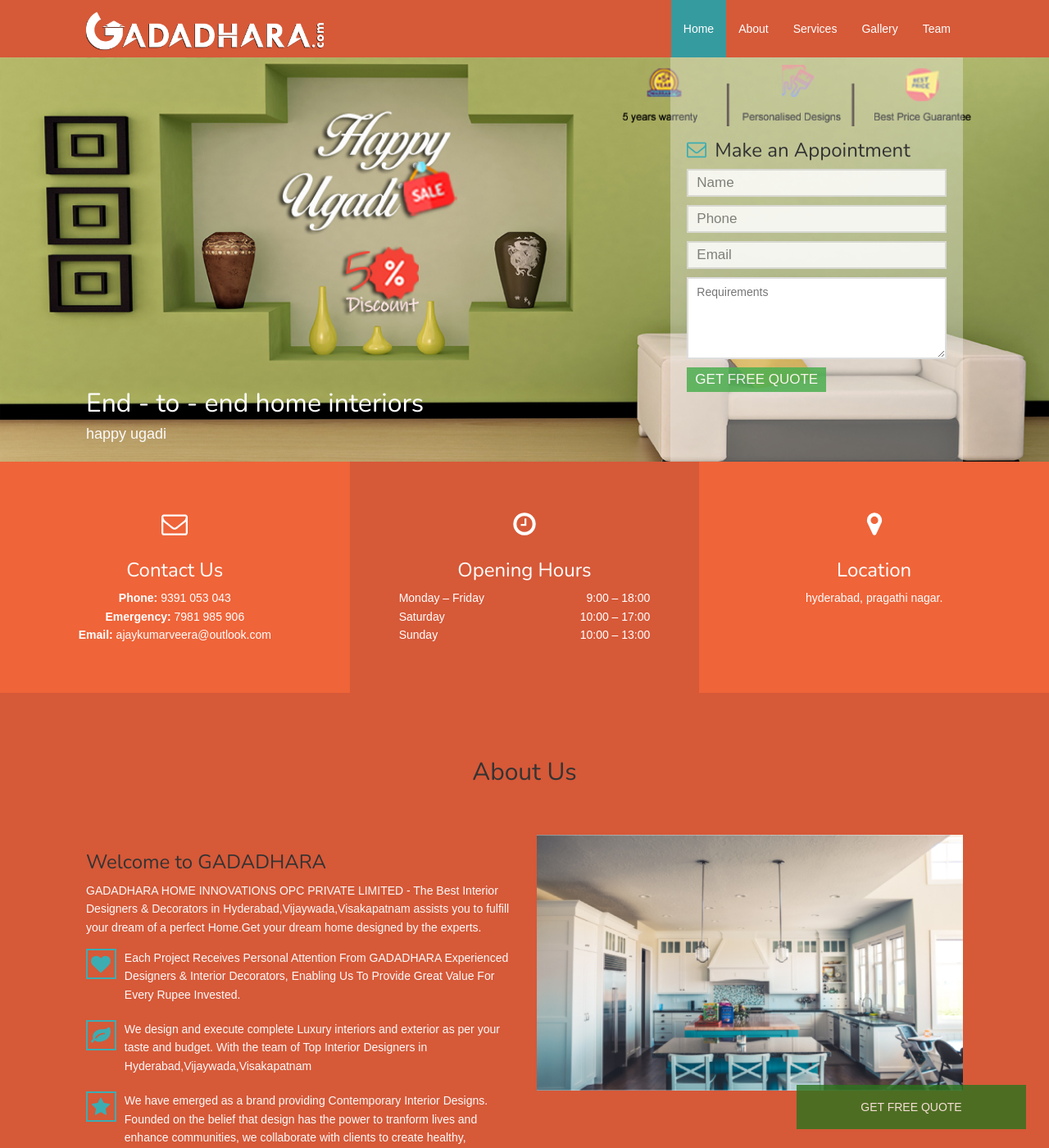
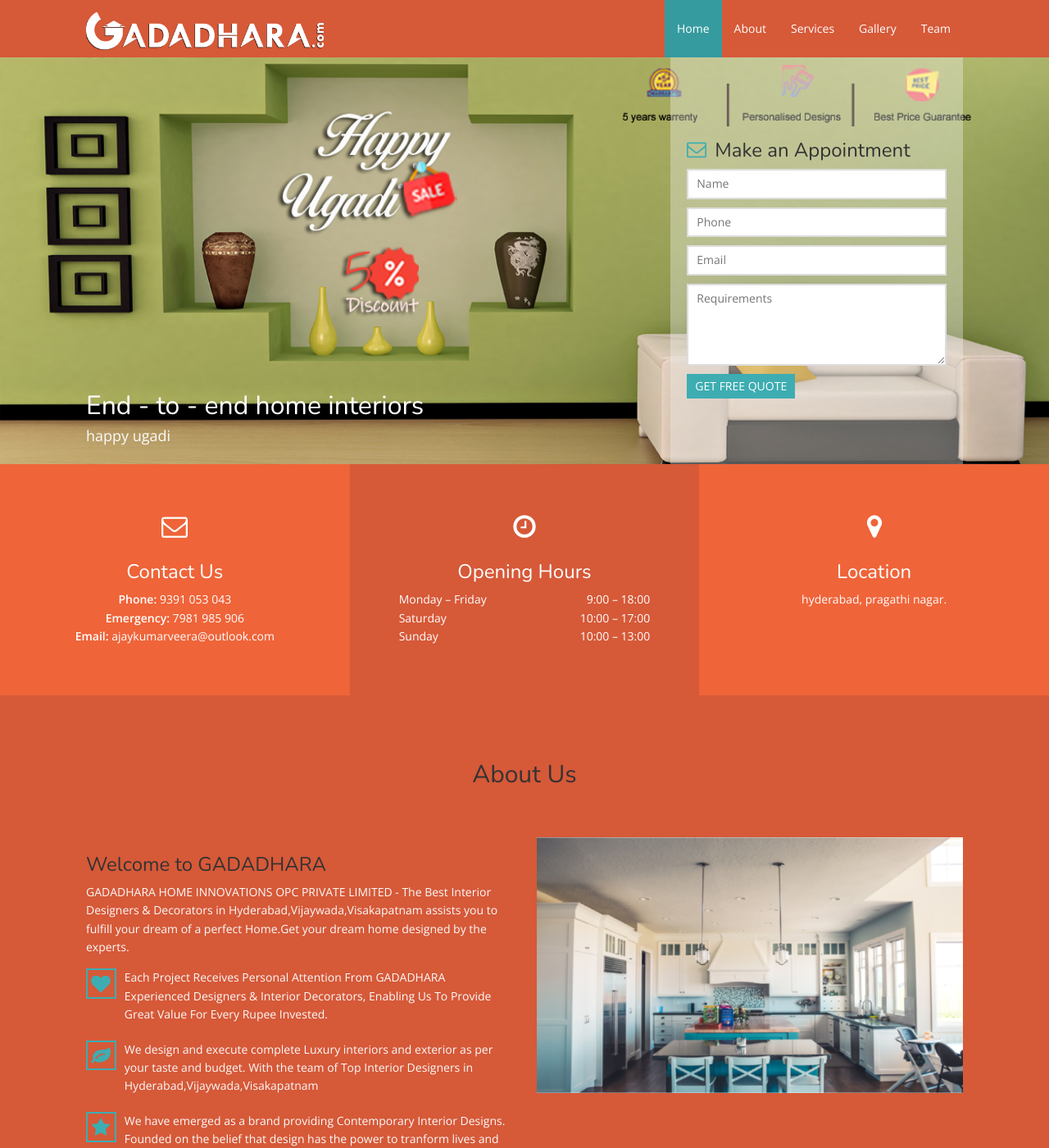
Before and after one commit to gadadhara/GADADHARA, a Jekyll site: the page built from index.html, in a window 1280 px wide and 1400 px high. Shown: the whole window at 82% size. Built offline with Jekyll 4.4.1, drawn with Linux system fonts in a browser that asks for light colours; nearby versions of some CDN libraries.

Commit message:
Update index.html

```diff
--- a/index.html
+++ b/index.html
@@ -1,215 +1,7 @@
 ---
 layout: default
 ---
-<html>
-<head>
-<meta name="viewport" content="width=device-width, initial-scale=1">
-<style>
-body {
-  font-family: Arial, Helvetica, sans-serif;
-}
 
-* {
-  box-sizing: border-box;
-}
-
-/* style the container */
-.container {
-  position: relative;
-  border-radius: 5px;
-  background-color: #f2f2f2;
-  padding: 20px 0 30px 0;
-}
-
-/* style inputs and link buttons */
-input,
-.btn {
-  width: 100%;
-  padding: 12px;
-  border: none;
-  border-radius: 4px;
-  margin: 5px 0;
-  opacity: 0.85;
-  display: inline-block;
-  font-size: 17px;
-  line-height: 20px;
-  text-decoration: none; /* remove underline from anchors */
-}
-
-input:hover,
-.btn:hover {
-  opacity: 1;
-}
-
-/* style the submit button */
-input[type=submit] {
-  background-color: #4CAF50;
-  color: white;
-  cursor: pointer;
-}
-
-input[type=submit]:hover {
-  background-color: #45a049;
- }
-
-/* Two-column layout */
-.col {
-  float: left;
-  width: 50%;
-  margin: auto;
-  padding: 0 50px;
-  margin-top: 6px;
-}
-
-/* Clear floats after the columns */
-.row:after {
-  content: "";
-  display: table;
-  clear: both;
-}
-
-
-
-/* hide some text on medium and large screens */
-.hide-md-lg {
-  display: none;
-}
-
-/* Two-column layout */
-.col1 {
-  float: left;
-  width: 50%;
-  margin: auto;
-  padding: 0 50px;
-  margin-top: 6px;
-  background-color: #dd4b39;
-  color: white;
-  border-radius: 8px 8px 8px 8px;
-  color: white;
-  cursor: pointer;
-}
-/* Two-column layout */
-.col2 {
-  float: left;
-  width: 50%;
-  margin: auto;
-  padding: 0 50px;
-  margin-top: 6px;
-  background-color: #55ACEE;
-  color: white;
-  border-radius: 8px 8px 8px 8px;
-
-}
-/* Button used to open the contact form - fixed at the bottom of the page */
-.open-button {
-  background-color: #2b741d;
-  color: #ffffff;
-  padding: 16px 20px;
-  border: none;
-  cursor: pointer;
-  opacity: 0.8;
-  position: fixed;
-  bottom: 23px;
-  right: 28px;
-  width: 280px;
-  z-index: 100;
-}
-.form-popup {
-  display: none;
-  position: fixed;
-  bottom: 0;
-  right: 15px;
-  border: 3px solid #f1f1f1;
-  z-index: 100;
-}
-
-/* bottom container */
-.bottom-container {
-  text-align: center;
-
-  border-radius: 0px 0px 4px 4px;
-}
-
-/* Responsive layout - when the screen is less than 650px wide, make the two columns stack on top of each other instead of next to each other */
-@media screen and (max-width: 650px) {
-  .col {
-    width: 100%;
-    margin-top: 0;
-  }
-
-  /* show the hidden text on small screens */
-  .hide-md-lg {
-    display: block;
-    text-align: center;
-  }
-  /* Add a red background color to the cancel button */
-.form-container .cancel {
-  background-color: red;
-}
-
-/* Add some hover effects to buttons */
-.form-container .btn:hover, .open-button:hover {
-  opacity: 1;
-}
-
-}
-</style>
-</head>
-<body>
-
-<button class="open-button" onclick="openForm()">GET FREE QUOTE</button>
-<div class="form-popup" id="myForm">
-<div class="container">
-  <form action="https://getsimpleform.com/messages?form_api_token=f773723c2c1db360b9aa8307680d2712" method="post" class="form-container">
-  <!-- the redirect_to is optional, the form will redirect to the referrer on submission -->
-    <div class="row">
-      <h2 style="text-align:center">MAKE AN APPOINTMENT</h2>
-
-      <div class="col">
-
-         <input type="text" name="NAME" placeholder="NAME" required>
-        <input type="text" name="PHONE" placeholder="PHONE" required>
-
-      </div>
-
-      <div class="col">
-        <div class="hide-md-lg">
-
-        </div>
-
-        <input type="text" name="EMAIL" placeholder="EMAIL" required>
-        <input type="comments" name="comments" placeholder="COMMENTS" required>
-        <textarea name="comments" placeholder="Requirements" name="comments" required></textarea>
-      </div>
-
-    </div>
-  </form>
-</div>
-
-
-<div class="bottom-container">
-  <div class="row1">
-    <div class="col1">
-      <button type="submit" class="btn">BOOK FREE CONSULTATION</button>
-    </div>
-    <div class="col2">
-     <button type="button" class="btn cancel" onclick="closeForm()">Close</button>
-    </div>
-  </div>
-</div>
-</div>
-<script>
-function openForm() {
-  document.getElementById("myForm").style.display = "block";
-}
-
-function closeForm() {
-  document.getElementById("myForm").style.display = "none";
-}
-</script>
-
-</body>
-</html>
 <!-- Start Hero -->
 <div class="hero" style="background: url('{{ site.baseurl }}/img/{{ site.hero.hero_img }}') no-repeat; background-size: cover;">
     <div class="hero-content">
```
